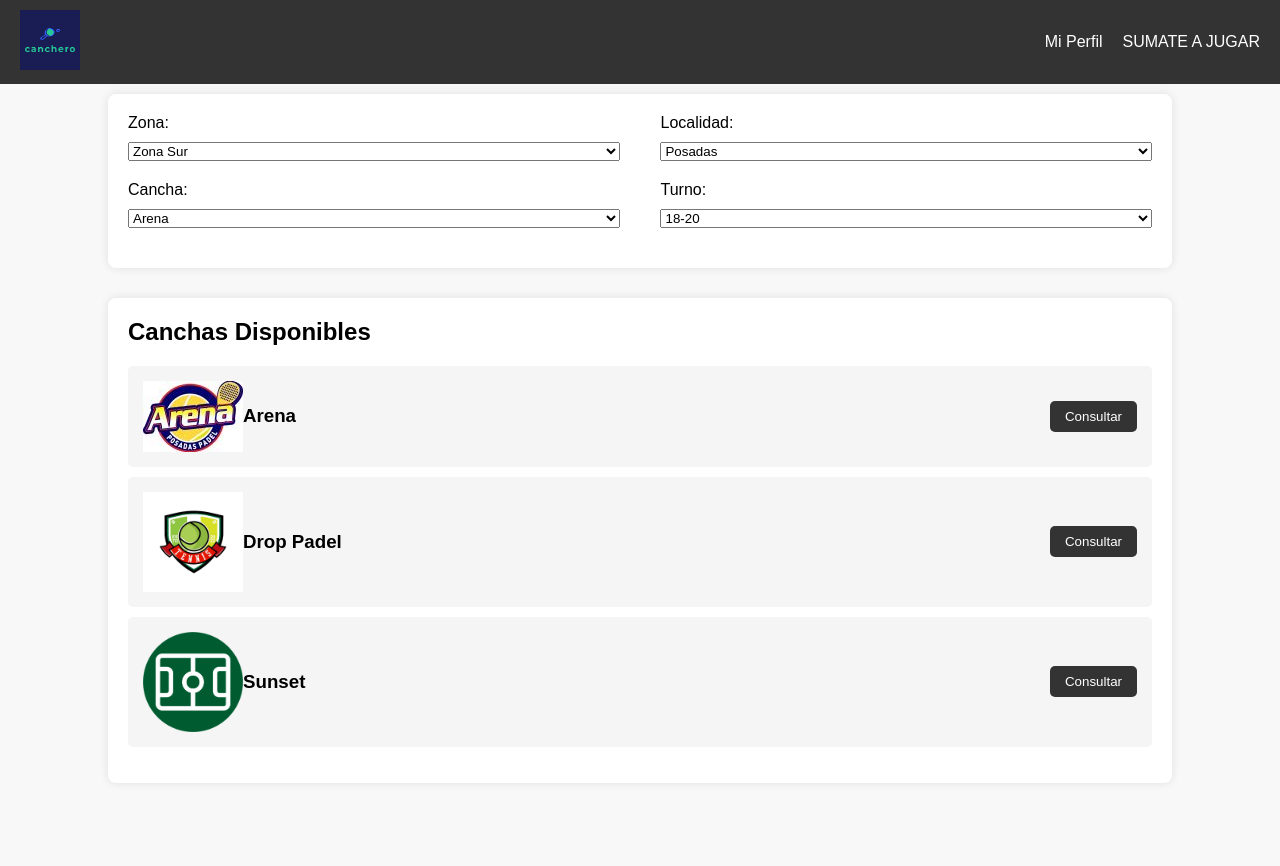
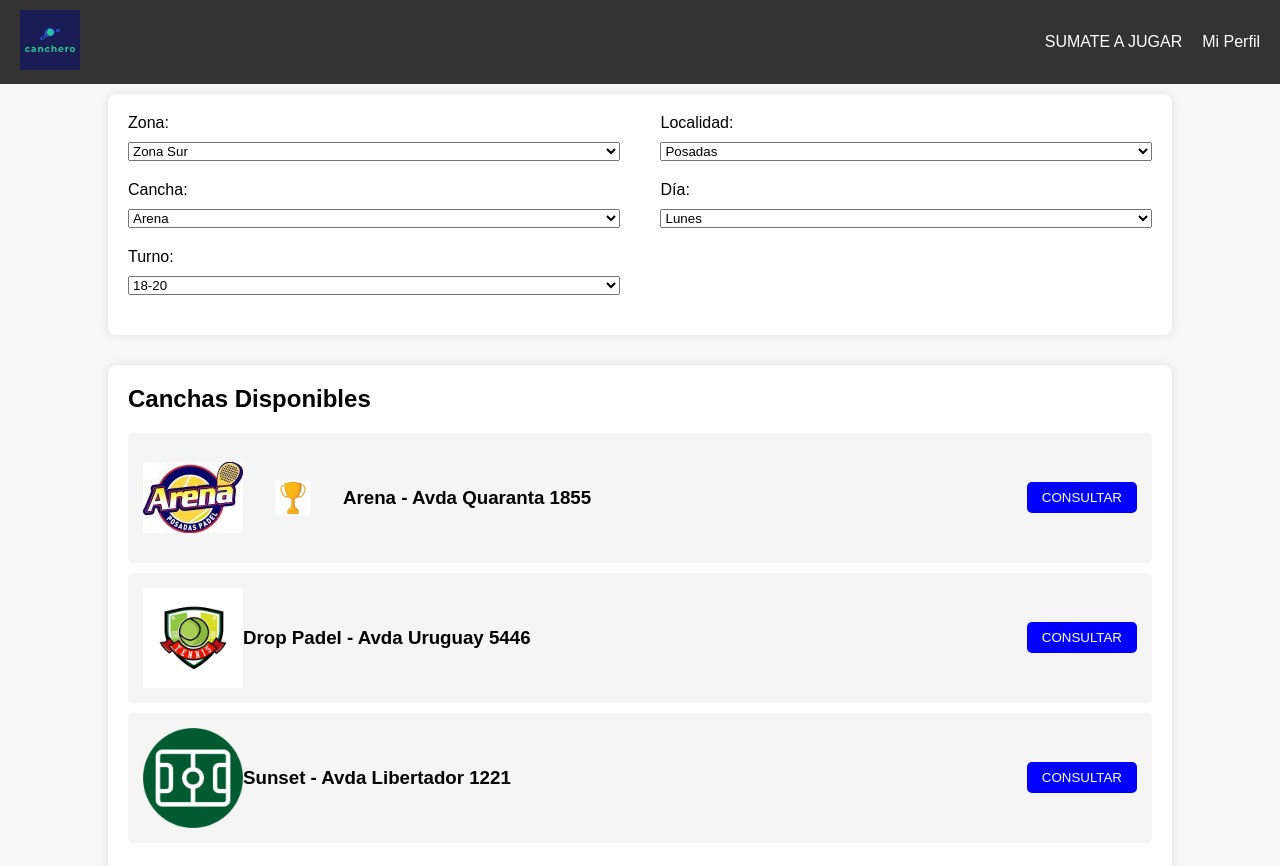
Before and after one commit to devgonzalofrank/Canchero, a plain HTML site: page canchero.html in a window 1280 px wide. Before the commit the page ends 803 px from the top, so only its background shows below. Drawn offline with Linux system fonts and the light colour scheme.

Commit message:
subida 1

```diff
--- a/assets/css/estilos.css
+++ b/assets/css/estilos.css
@@ -112,6 +112,10 @@ main {
   height: auto;
 }
 
+.copa{
+    scale: 35%;
+}
+
 /* Estilos generales y otros estilos como antes */
 
 .canchas-lista {
@@ -140,7 +144,7 @@ main {
 }
 
 .consultar-btn {
-  background-color: #333;
+  background-color: blue;
   color: #fff;
   border: none;
   padding: 8px 15px;
--- /dev/null
+++ b/assets/css/estilos_login.css
@@ -0,0 +1,60 @@
+/* Estilos generales */
+body {
+  font-family: Arial, sans-serif;
+  margin: 0;
+  padding: 0;
+  display: flex;
+  justify-content: center;
+  align-items: center;
+  height: 100vh;
+  background-color: #f2f2f2;
+}
+
+/* Estilos para la pantalla de inicio de sesión */
+.login-container {
+  text-align: center;
+}
+
+.login-form {
+  background-color: #fff;
+  border-radius: 8px;
+  box-shadow: 0 4px 8px rgba(0, 0, 0, 0.1);
+  padding: 40px;
+  max-width: 300px;
+}
+
+.login-form h2 {
+  margin-top: 0;
+  margin-bottom: 20px;
+}
+
+.select-box,
+.input-box {
+  margin-bottom: 20px;
+}
+
+.select-box select,
+.input-box input {
+  width: 100%;
+  padding: 10px;
+  border-radius: 5px;
+  border: 1px solid #ccc;
+}
+
+.forgot-password {
+  margin-bottom: 10px;
+}
+
+.login-btn {
+  padding: 12px 20px;
+  background-color: #4CAF50;
+  color: white;
+  border: none;
+  border-radius: 5px;
+  cursor: pointer;
+  transition: background-color 0.3s ease;
+}
+
+.login-btn:hover {
+  background-color: #45a049;
+}
--- a/assets/css/estilos_perfil.css
+++ b/assets/css/estilos_perfil.css
@@ -101,3 +101,8 @@ button:hover {
   max-width: 60px; /* Ajusta el tamaño del logo */
   height: auto;
 }
+
+
+.cerrar{
+    margin-top: 5px;
+}
--- a/canchero.html
+++ b/canchero.html
@@ -12,9 +12,8 @@
       <img src="images/Free_Sample_By_Wix.jpg" alt="Logo de la empresa">
     </div>
       <ul class="menu">
-        <li><a href="#"></a></li>
-         <li><a href="perfil.html">Mi Perfil</a></li>
-         <li><a href="sumate_a_jugar.html">SUMATE A JUGAR</a></li>
+        <li><a href="sumate_a_jugar.html">SUMATE A JUGAR</a></li>
+        <li><a href="perfil.html">Mi Perfil</a></li>
       </ul>
     </nav>
   </header>
@@ -48,6 +47,18 @@
           </select>
         </div>
         <div class="filtro-row">
+          <label for="Dia">Día:</label>
+           <select id="dia">
+            <option value="18-20">Lunes</option>
+            <option value="20-22">Martes</option>
+            <option value="20-22">Miércoles</option>
+            <option value="20-22">Jueves</option>
+            <option value="20-22">Viernes</option>
+            <option value="20-22">Sábado</option>
+            <option value="20-22">Domingo</option>
+          </select>
+        </div>
+        <div class="filtro-row">
           <label for="turno">Turno:</label>
            <select id="turno">
            <option value="18-20">18-20</option>
@@ -63,23 +74,24 @@
         <li class="cancha-item">
           <div class="cancha-info">
             <img src="images/arena.jpeg" alt="Cancha 1">
-            <h3>Arena</h3>
+            <img class="copa" src="images/golden-trophy-cup-icon-cartoon-style-vector.jpg" alt="Cancha 1">
+            <h3>Arena - Avda Quaranta 1855</h3>
           </div>
-         <a href="pantalla_consulta.html"><button class="consultar-btn">Consultar</button></a>
+         <a href="pantalla_consulta.html"><button class="consultar-btn">CONSULTAR</button></a>
         </li>
         <li class="cancha-item">
           <div class="cancha-info">
             <img src="images/cancha-tenis-deporte-olimpico-logo-vector-padel-ilustracion-diseno-pelota-tenis_557439-1747.jpg" alt="Cancha 2">
-            <h3>Drop Padel</h3>
+            <h3>Drop Padel - Avda Uruguay 5446</h3>
           </div>
-          <a href="pantalla_consulta.html"><button class="consultar-btn">Consultar</button></a>
+          <a href="pantalla_consulta.html"><button class="consultar-btn">CONSULTAR</button></a>
         </li>
         <li class="cancha-item">
           <div class="cancha-info">
             <img src="images/futbol-icon.png" alt="Cancha 2">
-            <h3>Sunset</h3>
+            <h3>Sunset - Avda Libertador 1221</h3>
           </div>
-          <a href="pantalla_consulta.html"><button class="consultar-btn">Consultar</button></a>
+          <a href="pantalla_consulta.html"><button class="consultar-btn">CONSULTAR</button></a>
         </li>
         <!-- Agrega más elementos similares para cada cancha -->
       </ul>
```
Also changed, not shown: login.html (added, +30 -0 lines), pantalla_consulta.html (+2 -2 lines), perfil.html (+1 -1 lines), images/3c03cd86dd51a33e2f4aa4ddaa7c04e8-sello-redondo-premium.png (added), images/golden-trophy-cup-icon-cartoon-style-vector.jpg (added), images/logotipo-estrella-simple-moderno_535345-2471.jpg (added).
